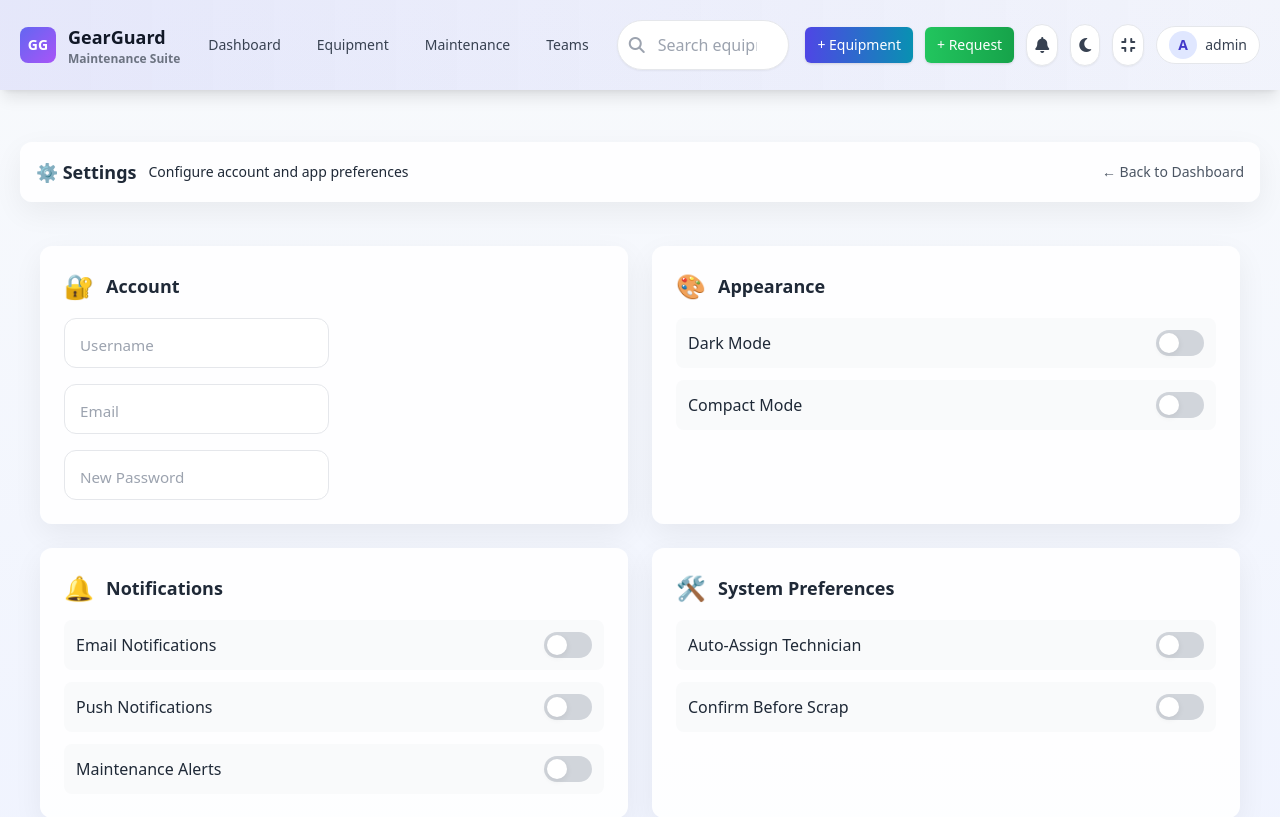
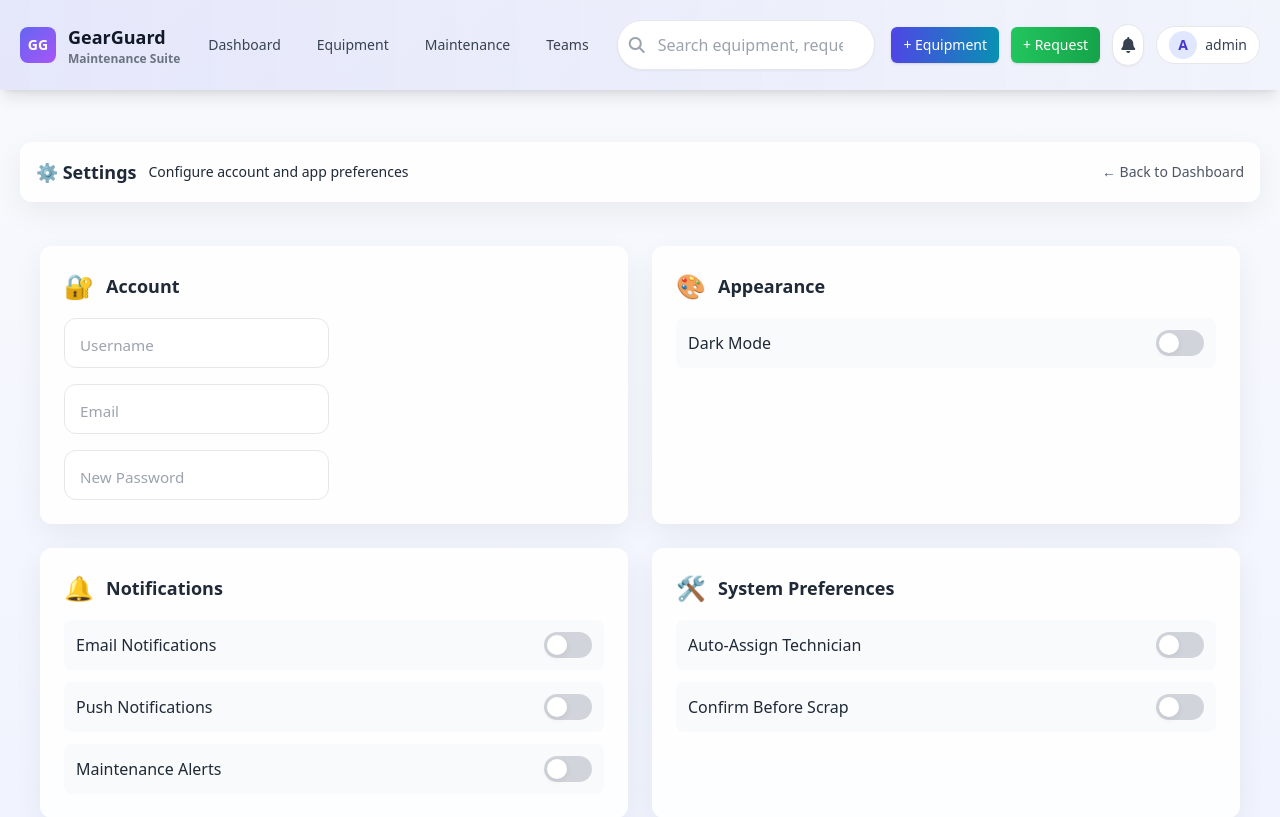
Before and after one commit to showman-patil/Gear-guard, a Django app: page /accounts/settings/ in a window 1280 px wide. Shown: the top 817 px of the page. Run offline with Django 5.2, Linux system fonts and the light colour scheme; a user stored in the database is signed in; some libraries are stand-ins or nearby versions.

Commit message:
Remove compact-mode site-wide; scope dark-mode to settings; remove theme toggles from non-settings pages

```diff
--- a/Project/templates/base.html
+++ b/Project/templates/base.html
@@ -34,12 +34,7 @@
     .dark a.brand{ color:#93c5fd; }
     .dark .text-muted{ color: #9aa4b2; }
 
-    /* Compact mode: reduces paddings and font-sizes for dense view */
-    .compact-mode .container{ padding-left: .6rem; padding-right: .6rem; }
-    .compact-mode .card{ padding: .6rem !important; border-radius: 10px; }
-    .compact-mode .field{ padding: .35rem .5rem !important; font-size: .92rem !important; }
-    .compact-mode header .container{ padding-top: .6rem; padding-bottom: .6rem; }
-    .compact-mode .text-sm{ font-size: .78rem !important; }
+
   </style>
   {% block head %}{% endblock %}
 </head>
@@ -85,16 +80,6 @@
 
         <button id="notifBtn" class="p-2 rounded-full bg-white border shadow-sm text-gray-700" aria-label="Notifications">
           <i class="fa-solid fa-bell"></i>
-        </button>
-
-        <!-- Theme toggle -->
-        <button id="themeToggle" class="p-2 rounded-full bg-white border shadow-sm text-gray-700" aria-label="Toggle dark mode" title="Toggle dark mode">
-          <i id="themeIcon" class="fa-solid fa-moon"></i>
-        </button>
-
-        <!-- Compact mode toggle -->
-        <button id="compactToggle" class="p-2 rounded-full bg-white border shadow-sm text-gray-700" aria-label="Toggle compact mode" title="Toggle compact mode">
-          <i id="compactIcon" class="fa-solid fa-compress"></i>
         </button>
 
         <div class="hidden md:block">
@@ -179,40 +164,7 @@
       }
     })();
 
-    // Theme & compact mode (site-wide) - store in localStorage key 'gg_settings'
-    (function(){
-      const STORAGE_KEY = 'gg_settings';
-      function loadSettings(){ try { return JSON.parse(localStorage.getItem(STORAGE_KEY) || '{}'); } catch(e){ return {}; } }
-      function saveSettings(s){ localStorage.setItem(STORAGE_KEY, JSON.stringify(s || {})); }
 
-      const themeBtn = document.getElementById('themeToggle');
-      const themeIcon = document.getElementById('themeIcon');
-      const compactBtn = document.getElementById('compactToggle');
-      const compactIcon = document.getElementById('compactIcon');
-
-      function apply(){
-        const s = loadSettings();
-        document.documentElement.classList.toggle('dark', !!s.darkMode);
-        document.body.classList.toggle('compact-mode', !!s.compactMode);
-        if (themeIcon) themeIcon.className = (!!s.darkMode) ? 'fa-solid fa-sun' : 'fa-solid fa-moon';
-        if (compactIcon) compactIcon.className = (!!s.compactMode) ? 'fa-solid fa-compress-wide' : 'fa-solid fa-compress';
-        if (themeBtn) themeBtn.setAttribute('aria-pressed', !!s.darkMode);
-        if (compactBtn) compactBtn.setAttribute('aria-pressed', !!s.compactMode);
-      }
-
-      apply();
-
-      if (themeBtn) themeBtn.addEventListener('click', ()=>{
-        const s = loadSettings(); s.darkMode = !s.darkMode; saveSettings(s); apply();
-      });
-
-      if (compactBtn) compactBtn.addEventListener('click', ()=>{
-        const s = loadSettings(); s.compactMode = !s.compactMode; saveSettings(s); apply();
-      });
-
-      // Sync across tabs
-      window.addEventListener('storage', (e)=>{ if (e.key === STORAGE_KEY) apply(); });
-    })();
   </script>
 
   {% block scripts %}{% endblock %}
--- a/Project/templates/setting.html
+++ b/Project/templates/setting.html
@@ -17,6 +17,13 @@
 .toggle::after { content: ''; position: absolute; width: 20px; height: 20px; background: #fff; border-radius: 9999px; top: 3px; left: 3px; transition: transform .2s ease, left .2s ease; box-shadow: 0 2px 6px rgba(2,6,23,0.08); }
 .toggle[data-checked='true'] { background: var(--accent); }
 .toggle[data-checked='true']::after { transform: translateX(22px); }
+
+/* Scoped dark theme for settings page only (uses main.settings-dark) */
+main.settings-dark{ background: linear-gradient(180deg,#071026 0%, #071428 100%); color: #e6edf3; }
+main.settings-dark .card{ background: rgba(255,255,255,0.03); box-shadow: 0 8px 40px rgba(2,6,23,0.6); border: 1px solid rgba(255,255,255,0.03); color: #e6edf3; }
+main.settings-dark .field{ background: rgba(255,255,255,0.02); border-color: rgba(255,255,255,0.06); color: #e6edf3; }
+main.settings-dark .floating-label{ color: #9aa4b2; }
+main.settings-dark .text-muted{ color: #9aa4b2; }
 
 /* Minor responsive tweaks */
 @media (max-width: 640px) {
@@ -73,10 +80,7 @@
           <div>Dark Mode</div>
           <div id="darkModeToggle" class="toggle" role="switch" aria-checked="false"></div>
         </div>
-        <div class="flex items-center justify-between p-3 bg-gray-50 rounded-lg">
-          <div>Compact Mode</div>
-          <div id="compactModeToggle" class="toggle" role="switch" aria-checked="false"></div>
-        </div>
+
       </div>
     </section>
 
@@ -149,15 +153,13 @@ function loadSettings() {
 
   // Map boolean toggles
   applyToggle(document.getElementById('darkModeToggle'), !!settings.darkMode);
-  applyToggle(document.getElementById('compactModeToggle'), !!settings.compactMode);
   applyToggle(document.getElementById('emailNotifyToggle'), !!settings.emailNotify);
   applyToggle(document.getElementById('pushNotifyToggle'), !!settings.pushNotify);
   applyToggle(document.getElementById('maintenanceNotifyToggle'), !!settings.maintenanceNotify);
   applyToggle(document.getElementById('autoAssignToggle'), !!settings.autoAssign);
   applyToggle(document.getElementById('confirmScrapToggle'), !!settings.confirmScrap);
 
-  if(settings.darkMode) document.documentElement.classList.add('dark');
-  if(settings.compactMode) document.querySelector('main')?.classList.add('compact-mode');
+  if(settings.darkMode) document.querySelector('main')?.classList.add('settings-dark');
 }
 
 function toggleSetting(key, value) {
@@ -166,15 +168,14 @@ function toggleSetting(key, value) {
 }
 
 // Wire toggles
-['darkMode','compactMode','emailNotify','pushNotify','maintenanceNotify','autoAssign','confirmScrap'].forEach(key => {
+['darkMode','emailNotify','pushNotify','maintenanceNotify','autoAssign','confirmScrap'].forEach(key => {
   const btn = document.getElementById(key + 'Toggle');
   if(!btn) return;
   btn.addEventListener('click', ()=>{
     const checked = btn.getAttribute('data-checked') === 'true' ? false : true;
     applyToggle(btn, checked);
     toggleSetting(key, checked);
-    if(key === 'darkMode') document.documentElement.classList.toggle('dark', checked);
-    if(key === 'compactMode') document.querySelector('main')?.classList.toggle('compact-mode', checked);
+    if(key === 'darkMode') document.querySelector('main')?.classList.toggle('settings-dark', checked);
   });
 });
 
```
Also changed, not shown: Project/templates/accounts/login.html (+2 -26 lines), Project/templates/accounts/signup.html (+2 -26 lines).
